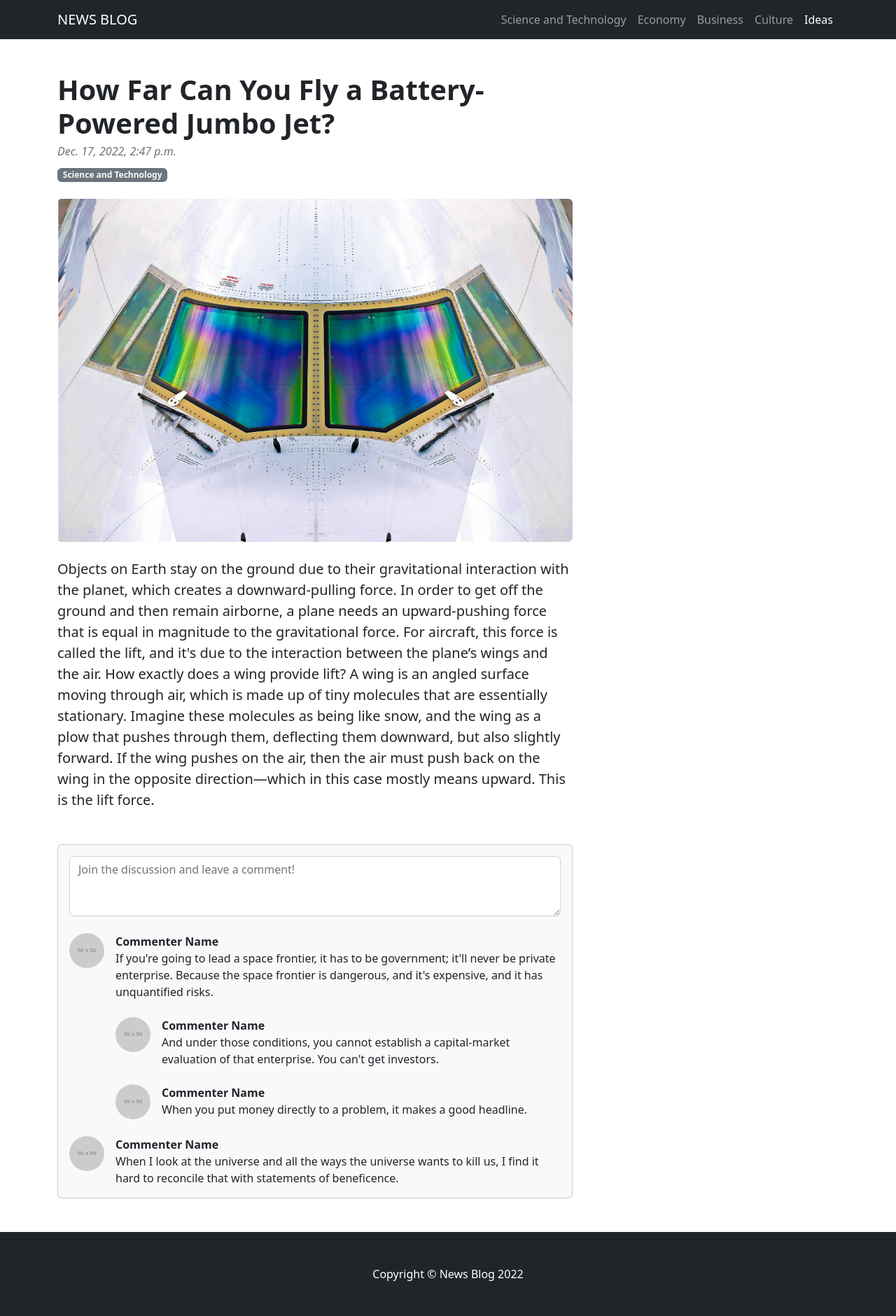
After one commit to tytsvladimir/news-blog, a Django app: page /1/ in a window 1280 px wide. The commit adds this page. Shown: the whole page at 70% size. Run offline with Django 4.2, Linux system fonts and the light colour scheme; data comes from the database, SQL or seed files in the repository; grey boxes labelled with a size stand in for pictures from a placeholder-image service; some libraries are stand-ins or nearby versions.

Commit message:
article.html added

```diff
--- /dev/null
+++ b/news/templates/article.html
@@ -0,0 +1,70 @@
+{% extends 'base.html' %}
+
+{% block content %}
+<div class="container mt-5">
+    <div class="row">
+        <div class="col-lg-8">
+
+            <article>
+                <!-- Post header-->
+                <header class="mb-4">
+                    <!-- Post title-->
+                    <h1 class="fw-bolder mb-1">{{ news.title }}</h1>
+                    <!-- Post meta content-->
+                    <div class="text-muted fst-italic mb-2">{{ news.date }}</div>
+                    <!-- Post categories-->
+                    <a class="badge bg-secondary text-decoration-none link-light" href="#!">{{ news.category }}</a>
+                </header>
+                <!-- Preview image figure-->
+                <figure class="mb-4"><img class="img-fluid rounded" src="{{ news.image }}" alt="..."></figure>
+                <!-- Post content-->
+                <section class="mb-5">
+                    <p class="fs-5 mb-4">{{ news.article }}</p>
+                    </section>
+            </article>
+            <!-- Comments section-->
+            <section class="mb-5">
+                        <div class="card bg-light">
+                            <div class="card-body">
+                                <!-- Comment form-->
+                                <form class="mb-4"><textarea class="form-control" rows="3" placeholder="Join the discussion and leave a comment!"></textarea></form>
+                                <!-- Comment with nested comments-->
+                                <div class="d-flex mb-4">
+                                    <!-- Parent comment-->
+                                    <div class="flex-shrink-0"><img class="rounded-circle" src="https://dummyimage.com/50x50/ced4da/6c757d.jpg" alt="..."></div>
+                                    <div class="ms-3">
+                                        <div class="fw-bold">Commenter Name</div>
+                                        If you're going to lead a space frontier, it has to be government; it'll never be private enterprise. Because the space frontier is dangerous, and it's expensive, and it has unquantified risks.
+                                        <!-- Child comment 1-->
+                                        <div class="d-flex mt-4">
+                                            <div class="flex-shrink-0"><img class="rounded-circle" src="https://dummyimage.com/50x50/ced4da/6c757d.jpg" alt="..."></div>
+                                            <div class="ms-3">
+                                                <div class="fw-bold">Commenter Name</div>
+                                                And under those conditions, you cannot establish a capital-market evaluation of that enterprise. You can't get investors.
+                                            </div>
+                                        </div>
+                                        <!-- Child comment 2-->
+                                        <div class="d-flex mt-4">
+                                            <div class="flex-shrink-0"><img class="rounded-circle" src="https://dummyimage.com/50x50/ced4da/6c757d.jpg" alt="..."></div>
+                                            <div class="ms-3">
+                                                <div class="fw-bold">Commenter Name</div>
+                                                When you put money directly to a problem, it makes a good headline.
+                                            </div>
+                                        </div>
+                                    </div>
+                                </div>
+                                <!-- Single comment-->
+                                <div class="d-flex">
+                                    <div class="flex-shrink-0"><img class="rounded-circle" src="https://dummyimage.com/50x50/ced4da/6c757d.jpg" alt="..."></div>
+                                    <div class="ms-3">
+                                        <div class="fw-bold">Commenter Name</div>
+                                        When I look at the universe and all the ways the universe wants to kill us, I find it hard to reconcile that with statements of beneficence.
+                                    </div>
+                                </div>
+                            </div>
+                        </div>
+                    </section>
+        </div>
+    </div>
+</div>
+{% endblock %}
--- a/news/views.py
+++ b/news/views.py
@@ -1,11 +1,9 @@
-from django.shortcuts import render
+from django.shortcuts import render, get_object_or_404
 from .models import News
 
 
 def home(request):
     news = News.objects.all()
-    # for i in news:
-    #     print(f'Item\n{i.image}')
     return render(request, 'home.html', {'page_name': 'All news', 'news': news})
 
 
@@ -48,3 +46,8 @@ def ideas(request):
         return render(request, 'home.html', {'page_name': 'Ideas', 'news': news})
     else:
         return render(request, 'home.html', {'page_name': 'Ideas', 'error': 'There is no news on this topic.'})
+
+
+def article(request, news_pk):
+    news = get_object_or_404(News, pk=news_pk)
+    return render(request, 'article.html', {'page_name': news.title, 'news': news})
--- a/newsblog/urls.py
+++ b/newsblog/urls.py
@@ -27,6 +27,7 @@ urlpatterns = [
     path('business/', views.business, name='business'),
     path('culture/', views.culture, name='culture'),
     path('ideas/', views.ideas, name='ideas'),
+    path('<int:news_pk>/', views.article, name='article'),
 ]
 
 urlpatterns += static(settings.MEDIA_URL, document_root=settings.MEDIA_ROOT)
```
Also changed, not shown: news/templates/home.html (+4 -3 lines).
